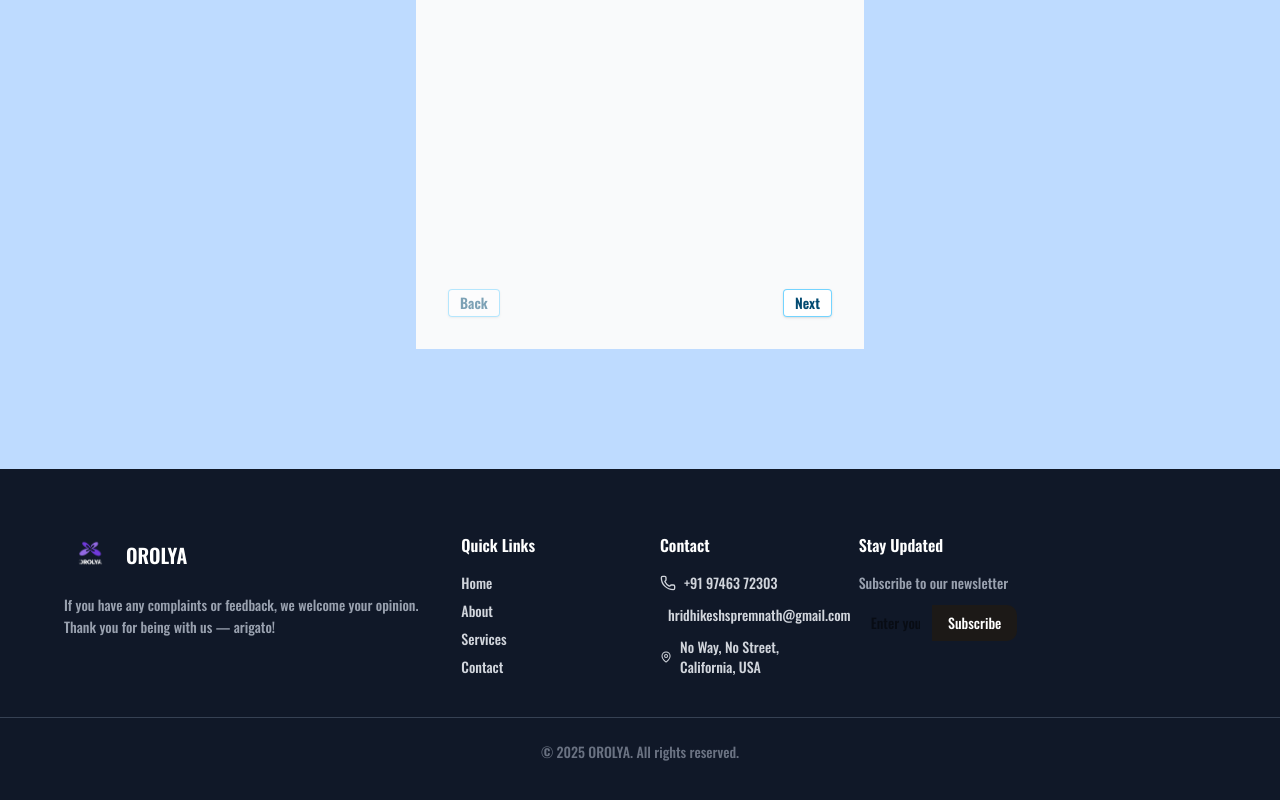
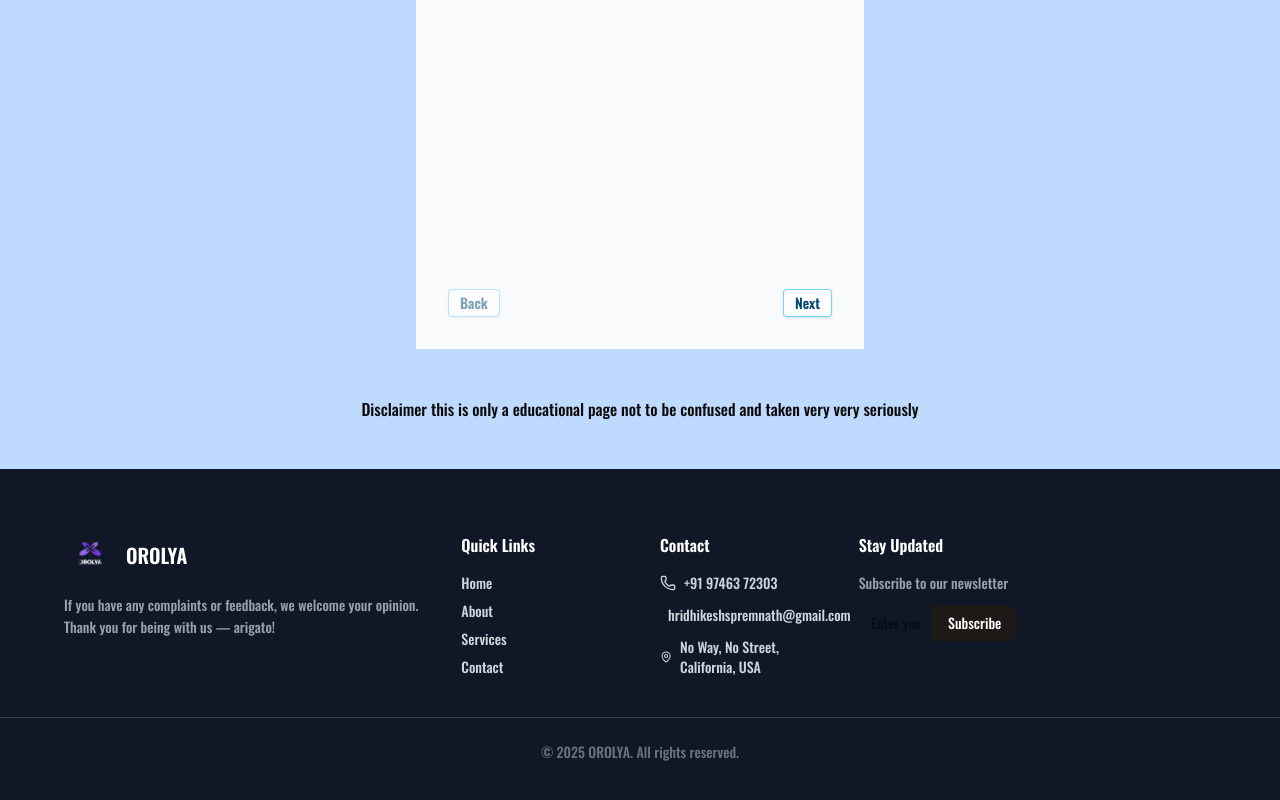
Before and after one commit to rosyhelios/orolya-, a Next.js app: page / in a window 1280 px wide. Shown: the part 3251-4051 px from the top of the page. Built offline with nearby package versions, Linux system fonts and the light colour scheme.

Commit message:
front end finished

```diff
--- a/components/home/home.tsx
+++ b/components/home/home.tsx
@@ -40,7 +40,7 @@ export const HomePage = () => {
                 <Formed/>
             </section>
             <section className="w-full h-30 bg-blue-200 flex items-center justify-center">
-
+            <p>Disclaimer this is only a educational page not to be confused and taken very very seriously</p>
             </section>
             <footer >
                 <Footer/>
```
